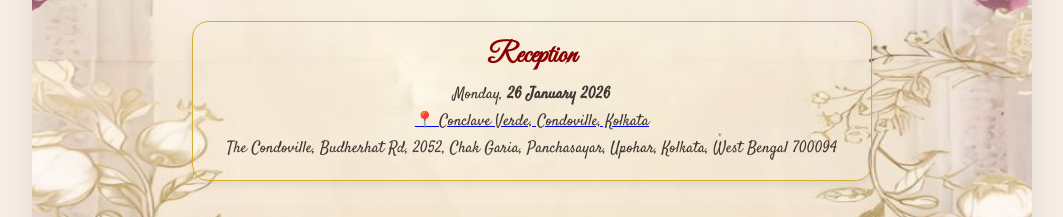
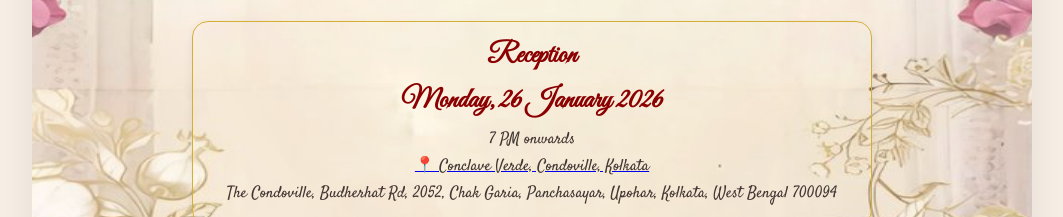
Before and after one commit to Sahelly-Indranil-Reception/SahellyIndranilReception, a plain HTML site: page index.html in a window 1280 px wide. Shown: the part 735-952 px from the top of the page, without its empty margins (108-1171 px from the left). Drawn offline with Linux system fonts and the light colour scheme.

Commit message:
Update index.html

```diff
--- a/index.html
+++ b/index.html
@@ -275,7 +275,8 @@ text-align: center;
   <div class="events">
         <div class="event reception">
       <h2 data-bn="রিসেপশন" data-en="Reception">Reception</h2>
-      <p data-bn="সোমবার, ২৬ জানুয়ারী ২০২৬" data-en="Monday, 26 January 2026">Monday, <b>26 January 2026</b></p>
+      <h2 data-bn="সোমবার, ২৬ জানুয়ারী ২০২৬" data-en="Monday, 26 January 2026">Monday, <b>26 January 2026</b></h2>
+          <p data-bn="সন্ধ্যা ৭টা থেকে" data-en="7 PM onwards">7 PM onwards</p>
       <a href="https://maps.app.goo.gl/d17xAiJAf9HbU5ht6" target="_blank"><p data-bn="📍 কনক্লেভ ভার্দে, কন্ডোভিল, কলকাতা" data-en="📍 Conclave Verde, Condoville, Kolkata">📍 Conclave Verde, Condoville, Kolkata</p></a>
       <p data-bn="কন্ডোভিল, বুধেরহাট রোড, 2052, চাক গড়িয়া, পঞ্চসায়ার, উপোহার, কলকাতা, পশ্চিমবঙ্গ 700094" data-en="The Condoville, Budherhat Rd, 2052, Chak Garia, Panchasayar, Upohar, Kolkata, West Bengal 700094">The Condoville, Budherhat Rd, 2052, Chak Garia, Panchasayar, Upohar, Kolkata, West Bengal 700094</p>
     </div>
@@ -295,7 +296,7 @@ text-align: center;
       <div class="rsvp">
         <h3 data-bn="RSVP" data-en="RSVP">RSVP</h3>
 
-         <button class="rsvp-btn" id="rsvpBtn"><p data-bn="প্রতিশ্রুতি জানান — আসবেন/না আসবেন" data-en="Kindly confirm — Click here">Kindly confirm — Click here</p>
+         <button class="rsvp-btn" id="rsvpBtn"><p data-bn="নিশ্চিত করুন - এখানে ক্লিক করুন" data-en="Kindly confirm — Click here">Kindly confirm — Click here</p>
 </button>
       </div>
     </aside>
```
